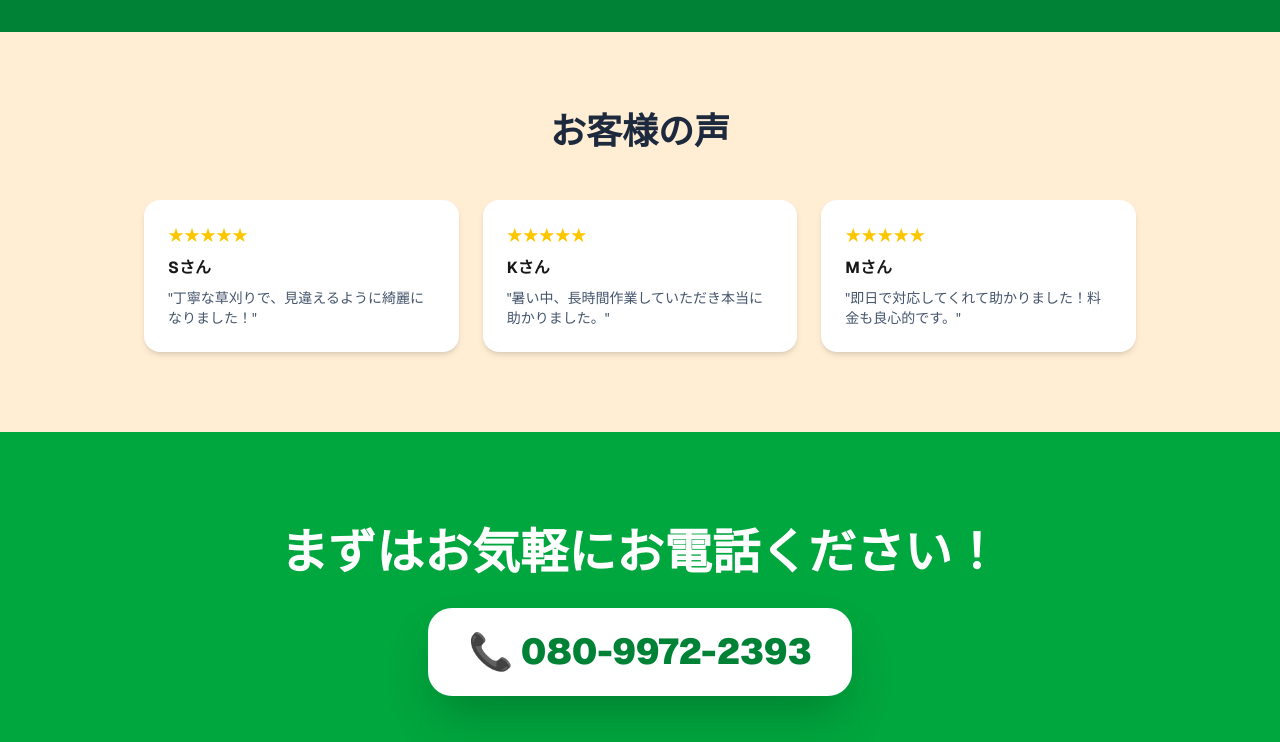
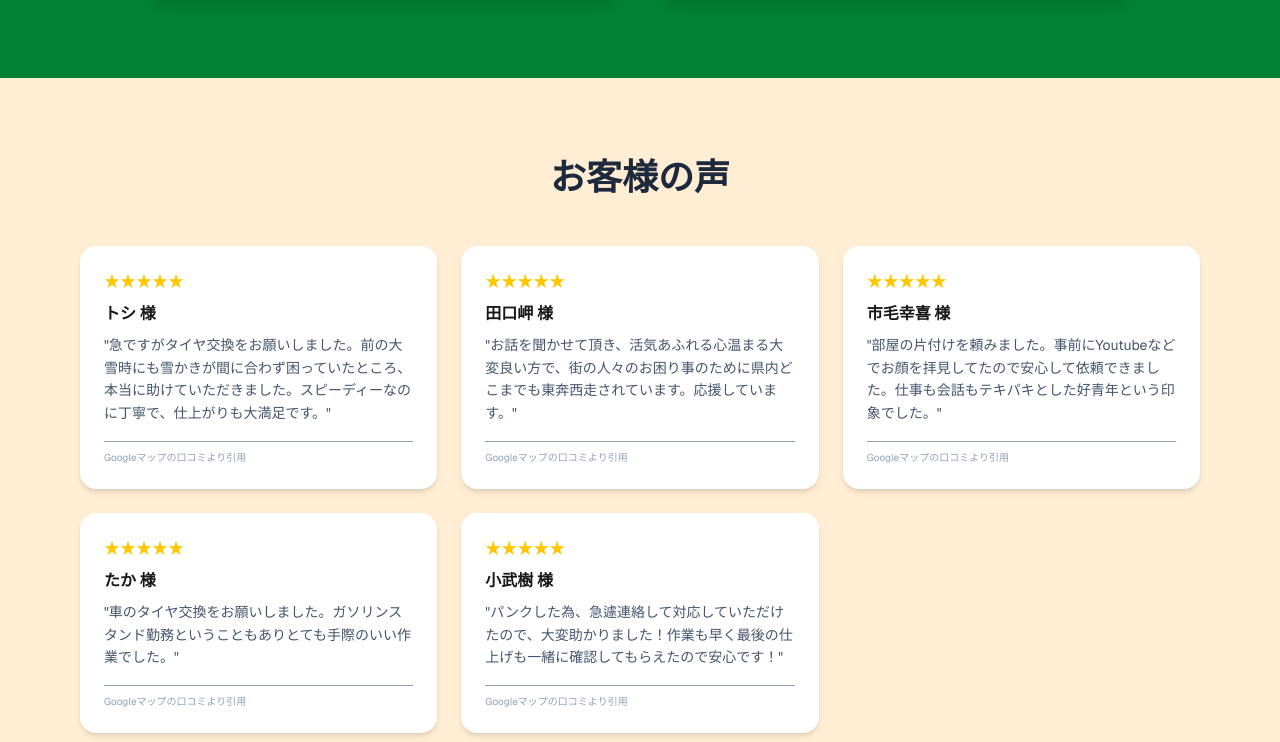
Before and after one commit to kko733584-netizen/otsunoma-rescue, a Next.js app: page /kusa in a window 1280 px wide. Shown: the part 2011-2753 px from the top of the page. Built offline with nearby package versions, Linux system fonts and the light colour scheme.

Commit message:
Enhance kusa page with real reviews, phone links, and bio update

```diff
--- a/src/app/kusa/page.tsx
+++ b/src/app/kusa/page.tsx
@@ -10,7 +10,31 @@ export const metadata: Metadata = {
 
 export default function GrassCuttingPage() {
   const phoneNumber = '080-9972-2393';
+  const telLink = 'tel:08099722393';
   const greeting = 'こんにちは、お茶の間レスキュー隊伊藤です。';
+
+  const reviews = [
+    {
+      name: 'トシ 様',
+      text: '急ですがタイヤ交換をお願いしました。前の大雪時にも雪かきが間に合わず困っていたところ、本当に助けていただきました。スピーディーなのに丁寧で、仕上がりも大満足です。'
+    },
+    {
+      name: '田口岬 様',
+      text: 'お話を聞かせて頂き、活気あふれる心温まる大変良い方で、街の人々のお困り事のために県内どこまでも東奔西走されています。応援しています。'
+    },
+    {
+      name: '市毛幸喜 様',
+      text: '部屋の片付けを頼みました。事前にYoutubeなどでお顔を拝見してたので安心して依頼できました。仕事も会話もテキパキとした好青年という印象でした。'
+    },
+    {
+      name: 'たか 様',
+      text: '車のタイヤ交換をお願いしました。ガソリンスタンド勤務ということもありとても手際のいい作業でした。'
+    },
+    {
+      name: '小武樹 様',
+      text: 'パンクした為、急遽連絡して対応していただけたので、大変助かりました！作業も早く最後の仕上げも一緒に確認してもらえたので安心です！'
+    }
+  ];
 
   return (
     <div className="w-full flex-grow flex flex-col pt-0 font-sans">
@@ -28,9 +52,9 @@ export default function GrassCuttingPage() {
             最短即日対応。お見積り無料です。
           </p>
           <div className="bg-white/10 backdrop-blur-sm p-6 rounded-2xl inline-block mb-8">
-            <p className="text-2xl md:text-3xl font-bold flex items-center justify-center gap-2">
+            <a href={telLink} className="text-2xl md:text-3xl font-bold flex items-center justify-center gap-2 hover:opacity-80 transition-opacity">
               <span className="text-3xl">📞</span> {phoneNumber}
-            </p>
+            </a>
           </div>
         </div>
       </section>
@@ -49,9 +73,13 @@ export default function GrassCuttingPage() {
             </div>
             <div>
               <h2 className="text-3xl font-bold mb-4">{greeting}</h2>
-              <p className="text-lg leading-relaxed">
+              <p className="text-lg leading-relaxed mb-4">
                 お庭の雑草でお困りではありませんか？「暑くて作業ができない」「腰が痛くて」「忙しくて手が回らない」など、どんな理由でも構いません。私たちが責任を持って、あなたのお庭をスッキリ綺麗に仕上げます！
               </p>
+              <div className="bg-white/20 p-4 rounded-xl border border-white/30">
+                <p className="font-bold">【強み】ガソリンスタンドでの7年間の勤務経験あり</p>
+                <p className="text-sm mt-1 opacity-90">手際の良さと丁寧な対応には自信があります！体力仕事もお任せください。</p>
+              </div>
             </div>
           </div>
         </div>
@@ -108,18 +136,15 @@ export default function GrassCuttingPage() {
 
       {/* Reviews Section - Orange */}
       <section className="py-20 bg-orange-100">
-        <div className="container mx-auto px-4 max-w-5xl text-center">
+        <div className="container mx-auto px-4 max-w-6xl text-center">
           <h2 className="text-3xl md:text-4xl font-extrabold text-slate-800 mb-12">お客様の声</h2>
-          <div className="grid grid-cols-1 md:grid-cols-3 gap-6">
-            {[
-              { name: 'Sさん', text: '丁寧な草刈りで、見違えるように綺麗になりました！' },
-              { name: 'Kさん', text: '暑い中、長時間作業していただき本当に助かりました。' },
-              { name: 'Mさん', text: '即日で対応してくれて助かりました！料金も良心的です。' }
-            ].map((review, i) => (
-              <div key={i} className="bg-white rounded-2xl p-6 text-left shadow-md">
+          <div className="grid grid-cols-1 md:grid-cols-2 lg:grid-cols-3 gap-6">
+            {reviews.map((review, i) => (
+              <div key={i} className="bg-white rounded-2xl p-6 text-left shadow-md flex flex-col">
                 <div className="text-yellow-400 mb-2">★★★★★</div>
                 <p className="font-bold mb-2">{review.name}</p>
-                <p className="text-slate-600 text-sm">"{review.text}"</p>
+                <p className="text-slate-600 text-sm flex-grow mb-4 leading-relaxed">"{review.text}"</p>
+                <p className="text-[10px] text-slate-400 mt-auto border-t pt-2">Googleマップの口コミより引用</p>
               </div>
             ))}
           </div>
@@ -130,9 +155,9 @@ export default function GrassCuttingPage() {
       <section className="py-24 bg-green-600 text-white text-center">
         <div className="container mx-auto px-4 max-w-3xl">
           <h2 className="text-3xl md:text-5xl font-extrabold mb-8">まずはお気軽にお電話ください！</h2>
-          <p className="text-2xl md:text-4xl font-black mb-12 bg-white text-green-700 py-6 rounded-3xl shadow-2xl inline-block px-10">
+          <a href={telLink} className="text-2xl md:text-4xl font-black mb-12 bg-white text-green-700 py-6 rounded-3xl shadow-2xl inline-block px-10 hover:bg-green-50 transition-colors">
             📞 {phoneNumber}
-          </p>
+          </a>
           <div className="flex flex-col sm:flex-row gap-6 justify-center">
             <Button size="lg" className="bg-orange-500 hover:bg-orange-600 text-white text-xl py-8 px-12 rounded-2xl shadow-xl font-bold" asChild>
               <Link href="/contact">メールでお問い合わせ</Link>
```
